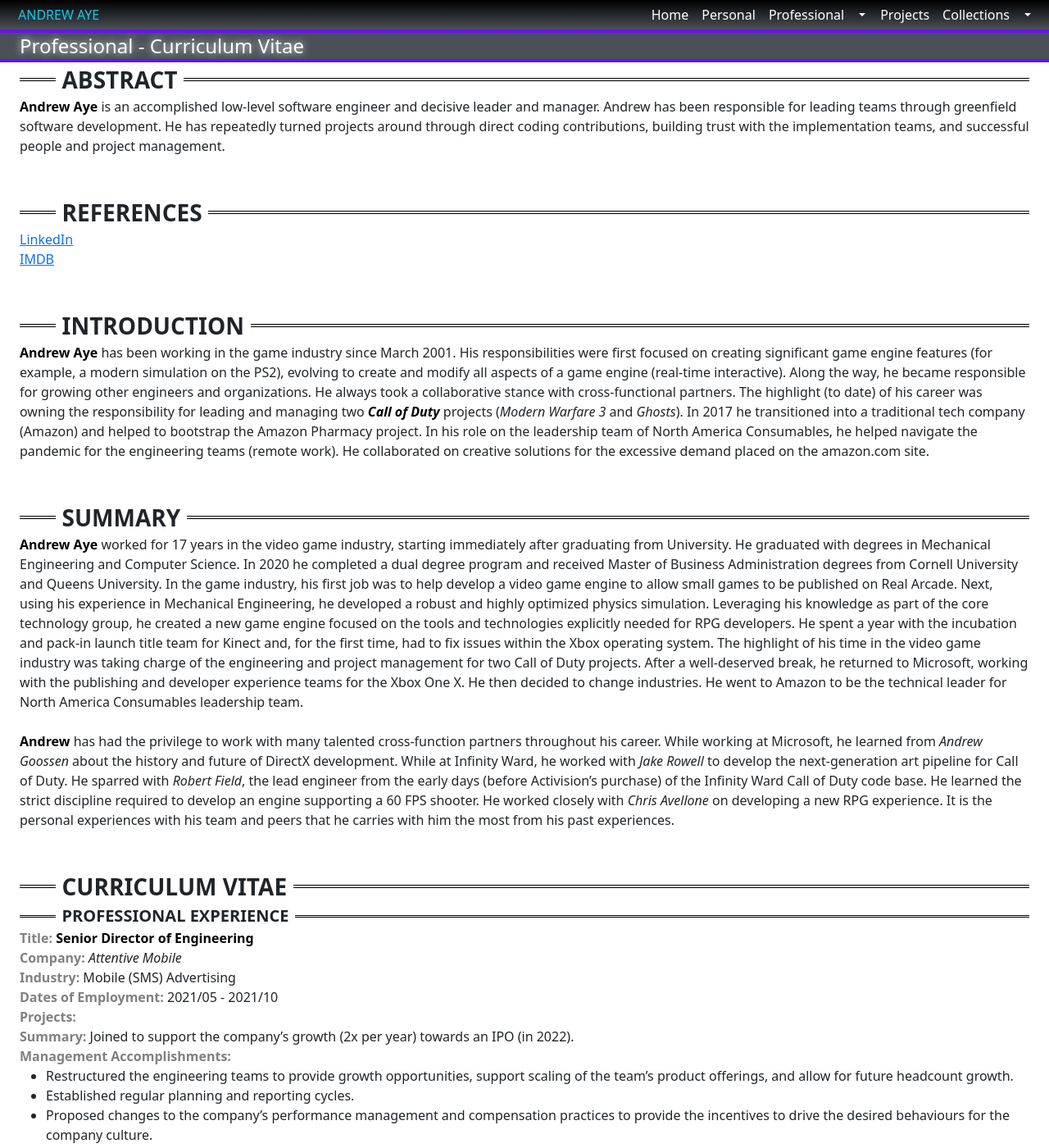
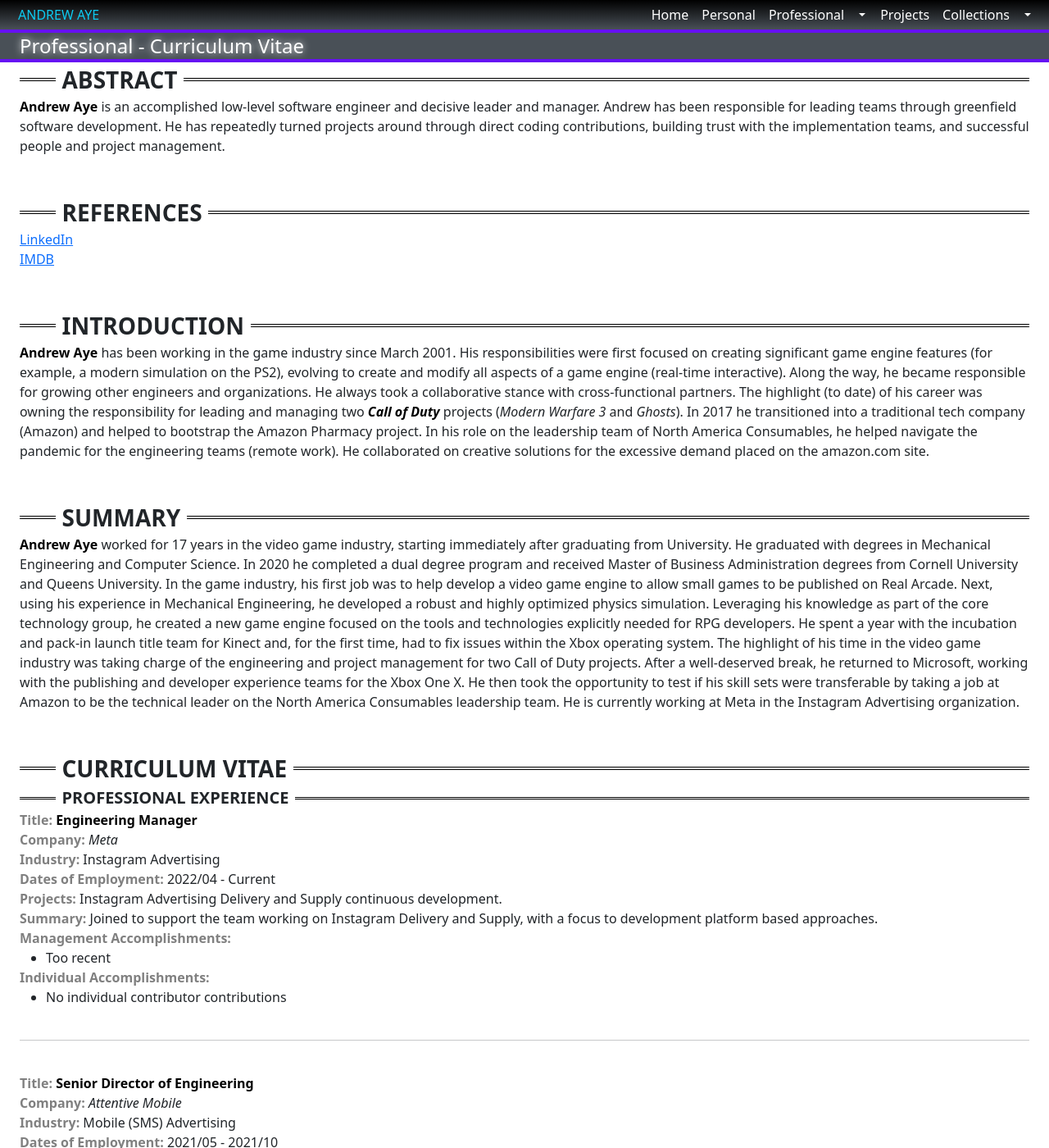
Before and after one commit to aaye/aaye.github.io, a Jekyll site: the page built from professional/cv.md, in a window 1280 px wide and 1400 px high. Shown: the whole window at 82% size. Built offline with Jekyll 4.4.1, drawn with Linux system fonts in a browser that asks for light colours.

Commit message:
Update cv.md

```diff
--- a/professional/cv.md
+++ b/professional/cv.md
@@ -30,11 +30,7 @@
 
 <div class="aaye-main-cv-content-title"><span class="content-title-h1"><span>Summary</span></span></div>
 
-**<span style="color:black">Andrew Aye</span>** worked for 17 years in the video game industry, starting immediately after graduating from University. He graduated with degrees in Mechanical Engineering and Computer Science. In 2020 he completed a dual degree program and received Master of Business Administration degrees from Cornell University and Queens University. In the game industry, his first job was to help develop a video game engine to allow small games to be published on Real Arcade. Next, using his experience in Mechanical Engineering, he developed a robust and highly optimized physics simulation. Leveraging his knowledge as part of the core technology group, he created a new game engine focused on the tools and technologies explicitly needed for RPG developers. He spent a year with the incubation and pack-in launch title team for Kinect and, for the first time, had to fix issues within the Xbox operating system. The highlight of his time in the video game industry was taking charge of the engineering and project management for two Call of Duty projects. After a well-deserved break, he returned to Microsoft, working with the publishing and developer experience teams for the Xbox One X. He then decided to change industries. He went to Amazon to be the technical leader for North America Consumables leadership team.
-
-<br/>
-
-**<span style="color:black">Andrew</span>** has had the privilege to work with many talented cross-function partners throughout his career. While working at Microsoft, he learned from *Andrew Goossen* about the history and future of DirectX development. While at Infinity Ward, he worked with *Jake Rowell* to develop the next-generation art pipeline for Call of Duty. He sparred with *Robert Field*, the lead engineer from the early days (before Activision's purchase) of the Infinity Ward Call of Duty code base. He learned the strict discipline required to develop an engine supporting a 60 FPS shooter. He worked closely with *Chris Avellone* on developing a new RPG experience. It is the personal experiences with his team and peers that he carries with him the most from his past experiences.
+**<span style="color:black">Andrew Aye</span>** worked for 17 years in the video game industry, starting immediately after graduating from University. He graduated with degrees in Mechanical Engineering and Computer Science. In 2020 he completed a dual degree program and received Master of Business Administration degrees from Cornell University and Queens University. In the game industry, his first job was to help develop a video game engine to allow small games to be published on Real Arcade. Next, using his experience in Mechanical Engineering, he developed a robust and highly optimized physics simulation. Leveraging his knowledge as part of the core technology group, he created a new game engine focused on the tools and technologies explicitly needed for RPG developers. He spent a year with the incubation and pack-in launch title team for Kinect and, for the first time, had to fix issues within the Xbox operating system. The highlight of his time in the video game industry was taking charge of the engineering and project management for two Call of Duty projects. After a well-deserved break, he returned to Microsoft, working with the publishing and developer experience teams for the Xbox One X. He then took the opportunity to test if his skill sets were transferable by taking a job at Amazon to be the technical leader on the North America Consumables leadership team. He is currently working at Meta in the Instagram Advertising organization.
 
 <br/>
 <br/>
@@ -42,6 +38,28 @@
 <div class="aaye-main-cv-content-title"><span class="content-title-h1"><span>Curriculum Vitae</span></span></div>
 
 <div class="aaye-main-cv-content-title"><span class="content-title-h3"><span>Professional Experience</span></span></div>
+
+**Title:** **<span style="color:black">Engineering Manager</span>**
+
+**Company:** *Meta*
+
+**Industry:** Instagram Advertising
+
+**Dates of Employment:** 2022/04 - Current
+
+**Projects:** Instagram Advertising Delivery and Supply continuous development.
+
+**Summary:** Joined to support the team working on Instagram Delivery and Supply, with a focus to development platform based approaches.
+
+**Management Accomplishments:**
+* Too recent
+
+**Individual Accomplishments:**
+* No individual contributor contributions
+
+<br/>
+<hr/>
+<br/>
 
 **Title:** **<span style="color:black">Senior Director of Engineering</span>**
 
```
